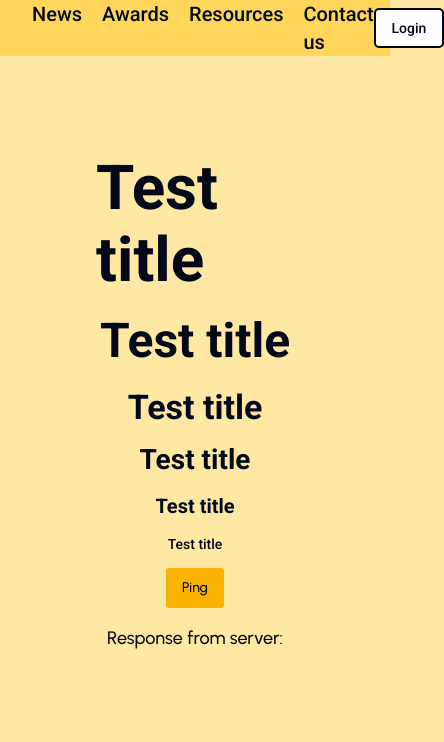
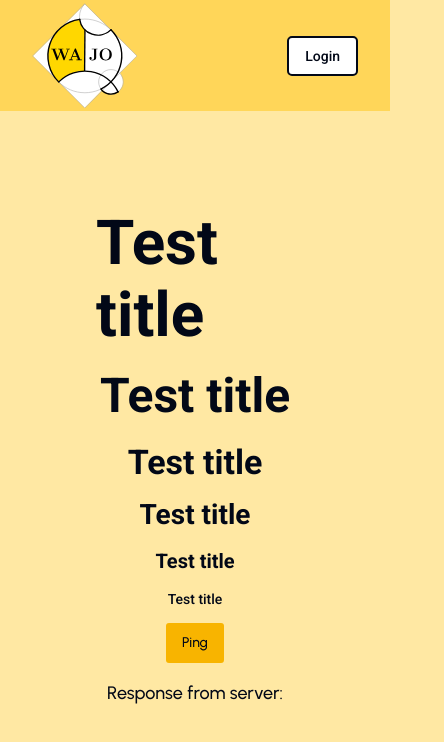
Before and after one commit to codersforcauses/wajo, a Next.js app in the folder client/: page / in a window 390 px wide. Shown: the top 742 px of the page, 444 px wide, since content can reach past the window. Built offline with nearby package versions, Linux system fonts and the light colour scheme.

Commit message:
Navbar responsive up until medium devices.
Smaller devices will currently have link and login disappear.

```diff
--- a/client/src/components/navbar.tsx
+++ b/client/src/components/navbar.tsx
@@ -10,8 +10,8 @@ import styles from "../styles/modules/navbar.module.css";
 const Navbar = () => {
   return (
     <nav className={`${styles.nav}`}>
-      <div className="container mx-auto flex items-center justify-between">
-        <div className={styles.logo}>
+      <div className="container mx-auto flex items-center">
+        <div className={`${styles.logo} flex-auto`}>
           <Image
             src={logo}
             alt="WAJO logo with white background"
@@ -19,13 +19,15 @@ const Navbar = () => {
             height={105}
           />
         </div>
-        <div className={`${styles.navLinks}`}>
+        <div
+          className={`${styles.navLinks} flex flex-shrink justify-between max-md:hidden`}
+        >
           <Link href="/news">News</Link>
           <Link href="/awards">Awards</Link>
           <Link href="/resources">Resources</Link>
           <Link href="/contact">Contact us</Link>
         </div>
-        <div>
+        <div className="ml-24 flex-initial">
           <Button
             variant={"outline"}
             className={`${styles.loginButton} font-roboto`}
--- a/client/src/styles/modules/navbar.module.css
+++ b/client/src/styles/modules/navbar.module.css
@@ -7,8 +7,8 @@
 }
 
 .navLinks {
-    display: flex;
-    justify-content: center;
+    /* display: flex; */
+    /* justify-content: center; */
     gap: 20px;
 }
 
@@ -16,6 +16,7 @@
     font-family: var(--font-roboto);
     font-size: 20px;
     font-weight: 500;
+    margin-left: 3.8rem;
 }
 
 .loginButton {
@@ -24,3 +25,9 @@
     border-radius: var(--radius);
     background-color: white;
 }
+
+@media (max-width: 1024px) {
+    .navLinks a {
+        margin-left: 1rem;
+    }
+}
```
